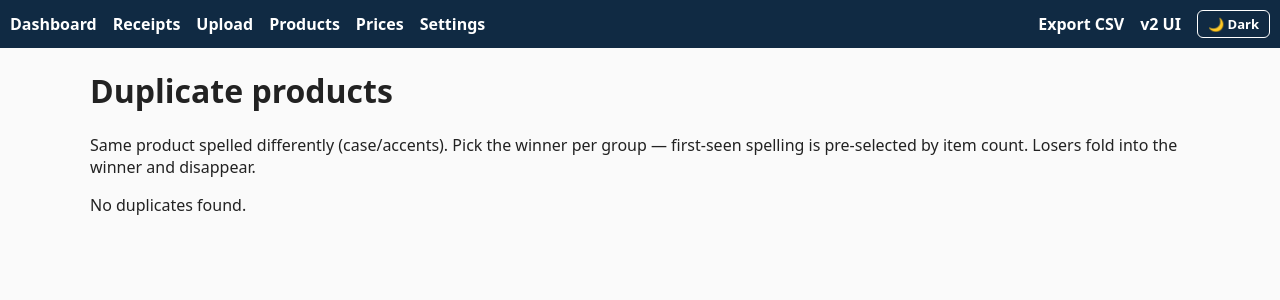
After one commit to SordyGR/Lidl2Grocy, a Flask app: page /products/duplicates in a window 1280 px wide. The commit adds this page. Shown: the top 300 px of the page. Run offline with Flask 3, Linux system fonts and the light colour scheme; tables that the repository leaves empty hold one stand-in row (values such as "Sample post").

Commit message:
feat: duplicate product detection, merge, and import canonicalization

```diff
--- a/Lidl Parser/app.py
+++ b/Lidl Parser/app.py
@@ -13,7 +13,7 @@ BASE_DIR = os.path.dirname(os.path.abspath(__file__))
 sys.path.insert(0, BASE_DIR)
 
 from flask import Flask, render_template, request, redirect, url_for, jsonify, flash, session, Response
-from db import init_db, get_db
+from db import init_db, get_db, grnorm
 from fetch_lib import (trim_receipt_text, receipt_body_date,
                        pick_filename, import_kept_receipt)
 from receipt_parser import parse_receipt, parse_receipt_date, smart_match, build_memory, extract_card_last4
@@ -690,18 +690,20 @@ def upload():
             conn.commit()
             rid = cur.execute("SELECT id FROM receipts WHERE filename=?", (fname,)).fetchone()["id"]
             cur.execute("DELETE FROM items WHERE receipt_id=?", (rid,))
+            from fetch_lib import canonical_raw
             for _, item in df.iterrows():
-                clean, cat, mtype, score = smart_match(item["Product"], mem)
+                raw = canonical_raw(conn, item["Product"])
+                clean, cat, mtype, score = smart_match(raw, mem)
                 tot = float(item["Qty"] * item["Unit Price"])
                 cur.execute(
                     """INSERT INTO items (receipt_id, raw, clean, category, qty, unit_price,
                                           vat, discount, total, final, match_type, match_score)
                        VALUES (?,?,?,?,?,?,?,?,?,?,?,?)""",
-                    (rid, item["Product"], clean, cat, float(item["Qty"]),
+                    (rid, raw, clean, cat, float(item["Qty"]),
                      float(item["Unit Price"]), float(item["VAT"]), float(item["Discount"]),
                      round(tot, 2), round(tot - float(item["Discount"]), 2), mtype, float(score)))
                 cur.execute("""INSERT OR IGNORE INTO products (raw, clean, category, needs_review)
-                               VALUES (?,?,?,1)""", (item["Product"], clean, cat))
+                               VALUES (?,?,?,1)""", (raw, clean, cat))
             imported += 1
         conn.commit()
         conn.close()
@@ -781,6 +783,7 @@ def products():
     ).fetchall()
     cats = conn.execute("SELECT DISTINCT category FROM products ORDER BY category").fetchall()
     grocy_cats = [r[0] for r in conn.execute("SELECT name FROM categories ORDER BY name").fetchall()]
+    dup_groups = conn.execute("SELECT COUNT(*) FROM (SELECT grnorm(raw) AS k FROM products GROUP BY k HAVING COUNT(*) > 1)").fetchone()[0]
     linked_ids = [r[0] for r in conn.execute("SELECT grocy_id FROM products WHERE grocy_id IS NOT NULL").fetchall()]
     conn.close()
     grocy_error = None
@@ -828,7 +831,63 @@ def products():
                            grocy_error=grocy_error, orphans=sorted(orphans),
                            sort=sort, direction=direction, cat=cat, gf=gf, tf=tf, per=per,
                            page=page, pages=pages, count=count, grocy_products=grocy_products,
-                           locations=lookups["locations"], quantity_units=lookups["quantity_units"])
+                           locations=lookups["locations"], quantity_units=lookups["quantity_units"],
+                           dup_groups=dup_groups)
+
+
+@app.route("/products/duplicates")
+def products_duplicates():
+    groups = [{"key": grnorm(g[0]["raw"]),
+               "rows": sorted(g, key=lambda r: (-r["nitems"], r["id"]))}
+              for g in _duplicate_groups()]
+    return render_template(_tpl("duplicates.html"), groups=groups)
+
+
+@app.route("/products/duplicates/merge", methods=["POST"])
+def products_duplicates_merge():
+    groups = _duplicate_groups()
+    conn = get_db()
+    merged = 0
+    for g in groups:
+        key = "winner:" + grnorm(g[0]["raw"])
+        raws = [r["raw"] for r in g]
+        winner = request.form.get(key)
+        if winner not in raws:
+            winner = sorted(g, key=lambda r: (-r["nitems"], r["id"]))[0]["raw"]
+        w = next(r for r in g if r["raw"] == winner)
+        for l in g:
+            if l["raw"] == winner:
+                continue
+            conn.execute("UPDATE items SET raw=?, clean=?, category=? WHERE raw=?",
+                         (winner, w["clean"], w["category"], l["raw"]))
+            if w["grocy_id"] is None and l["grocy_id"] is not None:
+                conn.execute("""UPDATE products SET grocy_id=?, grocy_name=?, grocy_track=?,
+                                purchase_qu_id=?, qu_factor=? WHERE raw=?""",
+                             (l["grocy_id"], l["grocy_name"], l["grocy_track"],
+                              l["purchase_qu_id"], l["qu_factor"], winner))
+                w["grocy_id"] = l["grocy_id"]
+            conn.execute("DELETE FROM products WHERE raw=?", (l["raw"],))
+            merged += 1
+    conn.commit()
+    conn.close()
+    flash(f"Merged {merged} duplicate products")
+    return redirect(url_for("products_duplicates"))
+
+
+def _duplicate_groups():
+    conn = get_db()
+    rows = conn.execute("""
+        SELECT p.id AS id, p.raw AS raw, p.clean AS clean, p.category AS category,
+               p.grocy_id AS grocy_id, p.grocy_name AS grocy_name,
+               p.grocy_track AS grocy_track, p.purchase_qu_id AS purchase_qu_id,
+               p.qu_factor AS qu_factor, COUNT(i.id) AS nitems
+        FROM products p LEFT JOIN items i ON i.raw = p.raw
+        GROUP BY p.id ORDER BY p.id""").fetchall()
+    conn.close()
+    groups = {}
+    for r in rows:
+        groups.setdefault(grnorm(r["raw"]), []).append(dict(r))
+    return [v for v in groups.values() if len(v) > 1]
 
 
 @app.route("/api/products")
--- /dev/null
+++ b/Lidl Parser/templates/duplicates.html
@@ -0,0 +1,23 @@
+{% extends "base.html" %}
+{% block content %}
+<h1>Duplicate products</h1>
+<p>Same product spelled differently (case/accents). Pick the winner per group — first-seen spelling is pre-selected by item count. Losers fold into the winner and disappear.</p>
+{% if not groups %}
+<p>No duplicates found.</p>
+{% else %}
+<form method="post" action="{{ url_for('products_duplicates_merge') }}">
+{% for g in groups %}
+<h3>Group {{ loop.index }} ({{ g["rows"]|length }} spellings)</h3>
+<table><tr><th>Winner</th><th>Raw</th><th>Clean</th><th>Category</th><th>Lines</th><th>Grocy</th></tr>
+{% for r in g["rows"] %}<tr>
+<td><input type="radio" name="winner:{{ g["key"] }}" value="{{ r["raw"] }}"
+{% if loop.first %}checked{% endif %}></td>
+<td>{{ r["raw"] }}</td><td>{{ r["clean"] }}</td><td>{{ r["category"] }}</td>
+<td>{{ r["nitems"] }}</td><td>{{ r["grocy_id"] or "—" }}</td>
+</tr>{% endfor %}
+</table>
+{% endfor %}
+<button type="submit">Merge all</button>
+</form>
+{% endif %}
+{% endblock %}
--- a/Lidl Parser/templates/products.html
+++ b/Lidl Parser/templates/products.html
@@ -2,6 +2,8 @@
 {% block content %}
 <h1>Products (raw → clean)</h1>
 <p><a href="/export-products.xlsx">Export</a> · <a href="/import-products">Import</a></p>
+{% if dup_groups %}<p class="notice-warn">{{ dup_groups }} duplicate group(s) found —
+<a href="{{ url_for('products_duplicates') }}">review &amp; merge</a></p>{% endif %}
 {% if not grocy_configured %}
 <p class="notice-warn">Grocy not configured — set GROCY_URL (with /api) + GROCY_API_KEY to enable linking.</p>
 {% elif grocy_error %}
--- a/Lidl Parser/templates/products_v2.html
+++ b/Lidl Parser/templates/products_v2.html
@@ -2,6 +2,8 @@
 {% block content %}
 <h1>Products</h1>
 <p><a href="/export-products.xlsx">Export</a> · <a href="/import-products">Import</a></p>
+{% if dup_groups %}<p class="notice-warn">{{ dup_groups }} duplicate group(s) found —
+<a href="{{ url_for('products_duplicates') }}">review &amp; merge</a></p>{% endif %}
 {% if not grocy_configured %}
 <p class="notice-warn">Grocy not configured — set GROCY_URL (with /api) + GROCY_API_KEY to enable linking.</p>
 {% elif grocy_error %}
```
Also changed, not shown: Lidl Parser/fetch_lib.py (+13 -3 lines), Lidl Parser/templates/duplicates_v2.html (added, +25 -0 lines), Lidl Parser/tests/test_product_duplicates.py (added, +85 -0 lines).
